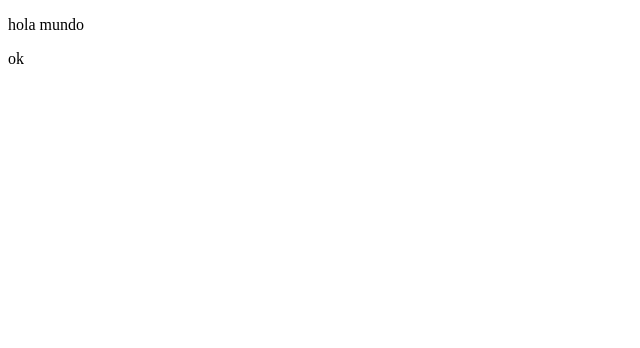
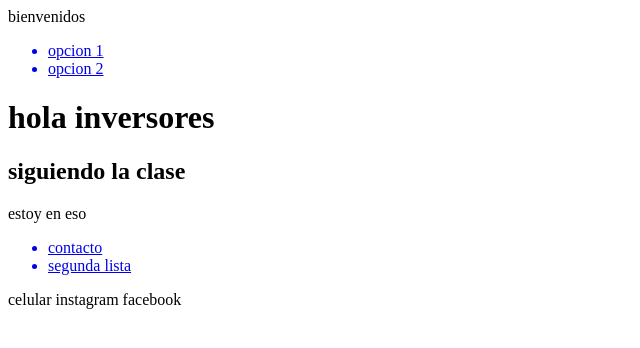
Before and after one commit to blasfourcade/revodigital, a plain HTML site: page index.html in a window 1280 px wide. Shown: the whole page, without its empty margins (0-640 px from the left). Drawn offline with Linux system fonts and the light colour scheme.

Commit message:
Add files via upload

```diff
--- a/index.html
+++ b/index.html
@@ -1,6 +1,10 @@
 <!DOCTYPE html>
 <html lang="en">
-
+<header>bienvenidos
+    <ul> <a href="imagenes/descarga.jpg" target="_blank"><li>opcion 1</li></a>
+    <a href="imagenes/images (1).jpg" target="_blank"> <li>opcion 2</li></a>
+    </ul>
+</header>
 <head>
     <meta charset="UTF-8">
     <meta name="viewport" content="width=device-width, initial-scale=1.0">
@@ -9,8 +13,15 @@
 
 <body>
 
-    <p>hola mundo</p>
-    <p>ok</p>
+    <h1>hola inversores</h1>
+    <h2>siguiendo la clase</h2>
+    <p>estoy en eso </p>
+    <ul>
+       <a href="paginas/contacto.html" target="_blank"><li>contacto</li></a>
+        <a href="paginas/historia.html"><li> segunda lista</li></a>
+    </ul>
+
 
 </body>
 </html>
+<footer>celular instagram facebook</footer>
```
